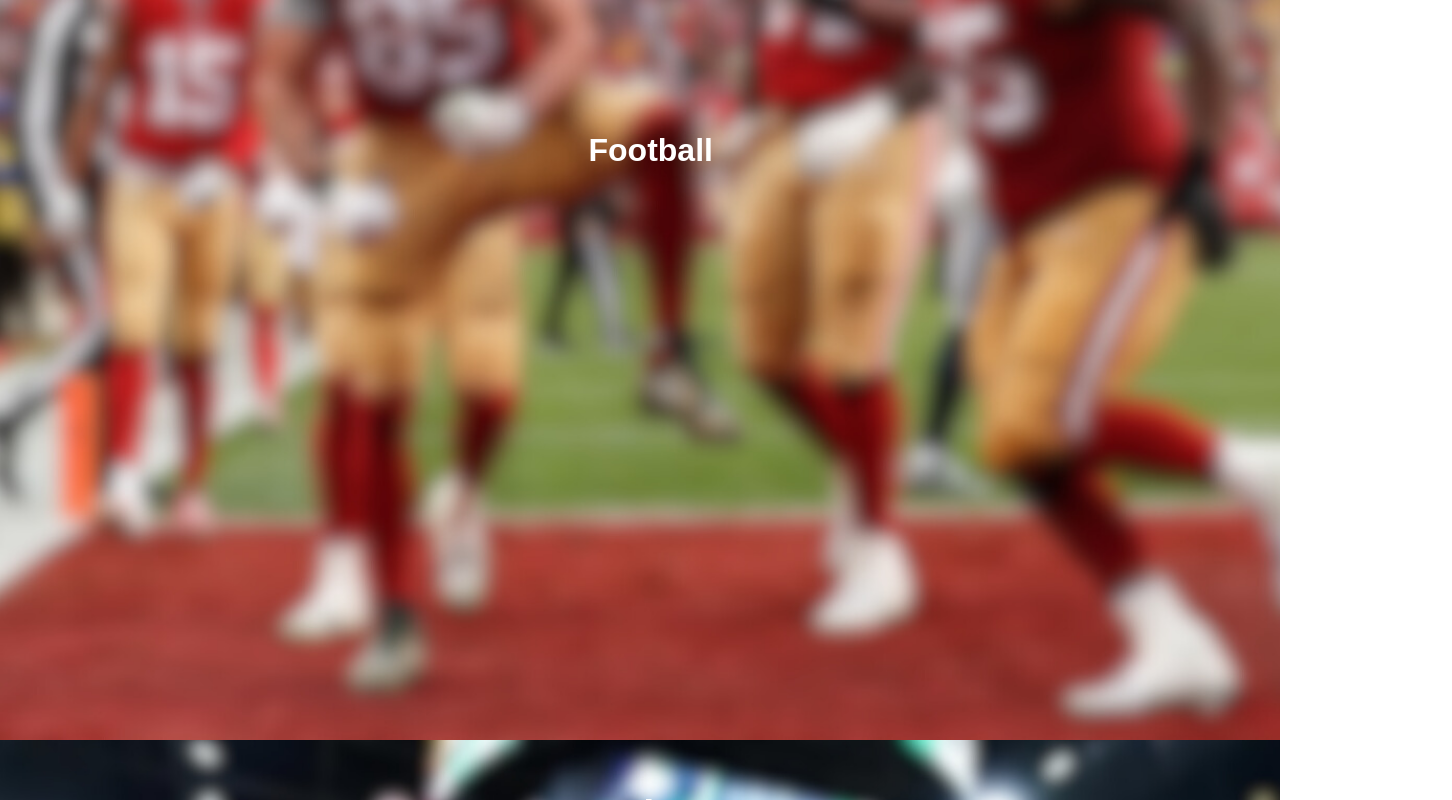
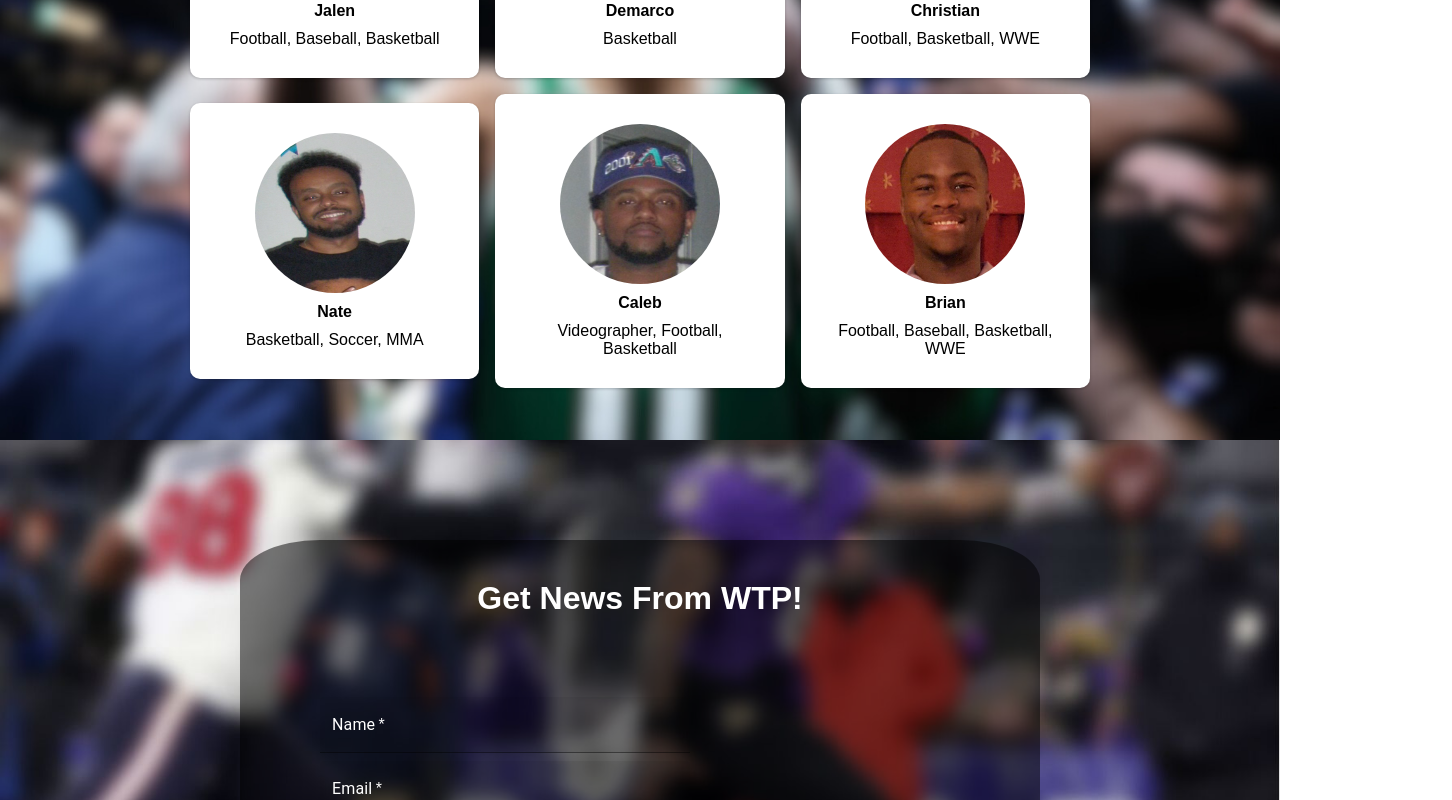
Before and after one commit to Al3xand3r11/WhatsthePlay-app, a React (Vite) app: page / in a window 1280 px wide. Shown: the part 1460-2260 px from the top of the page, 1452 px wide, since content can reach past the window. Built offline with nearby package versions, Linux system fonts and the light colour scheme.

Commit message:
temp remvoal of stats

```diff
--- a/index.html
+++ b/index.html
@@ -3,7 +3,7 @@
   <head>
     <meta charset="UTF-8" />
     <link rel="icon" type="image/png" href="/Wtplogo.png" />
-    <meta name="viewport" content="width=device-width, initial-scale=1.0" />
+    <meta name="viewport" content="width=device-width, initial-scale=1.0, user-scalable=no, shrink-to-fit=no, viewport-fit=cover" />
     <title>What's The Play Productions</title>
   </head>
   <body>
--- a/src/components/Contact/ContactStyled.js
+++ b/src/components/Contact/ContactStyled.js
@@ -4,7 +4,7 @@ export const ContactContainer = styled.div`
   display: flex;
   justify-content: center;
   align-items: center;
-  height: 800px;
+  height: 600px;
   position: relative;
   z-index: 1;
   flex-direction: column;
@@ -25,10 +25,8 @@ export const Image = styled.img`
 `
 
 export const ContactContent = styled.div`
-   z-index: 3;
   max-width: 1200px;
   position: absolute;
-  padding: 8px 24px;
   display: flex;
   flex-direction: column;
   align-items: center;
--- a/src/components/Stats/StatsStyled.js
+++ b/src/components/Stats/StatsStyled.js
@@ -3,9 +3,10 @@ import styled from "styled-components";
 export const StatsContainer = styled.div`
   display: flex;
   justify-content: center;
-  align-items: center;
+  align-items: flex-start;
   height: 1100px;
   position: relative;
+  flex-direction: column;
   z-index: 1;
 
   @media screen and (max-width: 768px) {
@@ -16,6 +17,25 @@ export const StatsContainer = styled.div`
   }
 `;
 
+export const StatsWrapper = styled.div`
+  max-width: 1000px;
+  margin: 0 auto;
+  display: grid;
+  grid-template-columns: 1fr 1fr 1fr;
+  align-items: center;
+  grid-gap: 100px;
+  padding: 0 100px;
+
+  @media screen and (max-width: 1000px) {
+    grid-template-columns: 1fr 1fr;
+  }
+
+  @media screen and (max-width: 768px) {
+    grid-template-columns: 1fr;
+    padding: 0 20px;
+  }
+`
+
 export const Image = styled.img`
   width: 100%;
   height: 100%;
@@ -24,15 +44,9 @@ export const Image = styled.img`
 `;
 
 export const StatsContent = styled.div`
-  z-index: 3;
-  max-width: 1200px;
   position: absolute;
-  padding: 8px 24px;
-  display: flex;
-  flex-direction: column;
-  align-items: center;
 `;
 
 export const StatsH1 = styled.h1`
-  color: white
+  color: white;
 `
--- a/src/components/Stats/index.jsx
+++ b/src/components/Stats/index.jsx
@@ -3,28 +3,37 @@ import {
     StatsContainer,
     StatsContent,
     StatsH1,
+    StatsWrapper,
 } from "./StatsStyled";
 import ApiBackground from '../../images/ApiBackground.png'
 import YoutubeClip from "../YouTubeVids/YoutubeVid";
-import { Stack } from "@mui/system";
 import YoutubeBball from "../YouTubeVids/YoutubeVidBball";
 import YoutubeSpotlight from "../YouTubeVids/YoutubeVidSpot";
+import { Stack } from "@mui/system";
+import { useBreakpointMatch } from "../../utils/hooks/useBreakpointMatch";
 
 const Stats = () => {
+    const isCompact = useBreakpointMatch('md');
     return (
         <StatsContainer id="Stats">
             <Image src={ApiBackground}/>
             <StatsContent>
-                <Stack direction="row" spacing={75} paddingBottom={10}>
+                <StatsWrapper>
+                <Stack direction={isCompact ? 'column' : 'row'} >
+                    <Stack alignItems='center' >
                     <StatsH1>Basketball</StatsH1>
+                    <YoutubeBball/>
+                    </Stack>
+                    <Stack alignItems='center'>
                     <StatsH1>Football</StatsH1>
+                    <YoutubeClip/>
+                    </Stack>
+                    <Stack  alignItems='center'>
                     <StatsH1>Spotlight</StatsH1>
+                    <YoutubeSpotlight/>
+                    </Stack>
                 </Stack>
-                <Stack direction="row" spacing={10}>
-                <YoutubeBball/>
-                <YoutubeClip/>
-                <YoutubeSpotlight/>
-                </Stack>
+                </StatsWrapper>
             </StatsContent>
         </StatsContainer>
     );
--- a/src/components/YouTubeVids/YoutubeVid.jsx
+++ b/src/components/YouTubeVids/YoutubeVid.jsx
@@ -4,15 +4,15 @@ import YouTube from 'react-youtube';
 class YoutubeClip extends React.Component {
     render() {
         const options = {
-            height: '390',
-            width: '640',
+            height: '350',
+            width: '500',
             playerVars: {
-                autoplay: 1,
+                autoplay: 0,
                 controls: 1,
             },
         };
 
-        return <YouTube videoId="xA9_q06dEc0" options={options} onReady={this._onReady} id="video"  />;
+        return <YouTube videoId="xA9_q06dEc0" opts={options} onReady={this._onReady} id="video"  />;
     }
 
     _onReady(event){
--- a/src/components/YouTubeVids/YoutubeVidBball.jsx
+++ b/src/components/YouTubeVids/YoutubeVidBball.jsx
@@ -4,15 +4,15 @@ import YouTube from 'react-youtube';
 class YoutubeBball extends React.Component {
     render() {
         const options = {
-            height: '390',
-            width: '640',
+            height: '350',
+            width: '500',
             playerVars: {
-                autoplay: 1,
+                autoplay: 0,
                 controls: 1,
             },
         };
 
-        return <YouTube videoId="3QJSbjZcxn4" options={options} onReady={this._onReady} id="video"  />;
+        return <YouTube videoId="3QJSbjZcxn4" opts={options} onReady={this._onReady} id="video"  />;
     }
 
     _onReady(event){
--- a/src/components/YouTubeVids/YoutubeVidSpot.jsx
+++ b/src/components/YouTubeVids/YoutubeVidSpot.jsx
@@ -4,15 +4,15 @@ import YouTube from 'react-youtube';
 class YoutubeSpotlight extends React.Component {
     render() {
         const options = {
-            height: '390',
-            width: '640',
+            height: '350',
+            width: '500',
             playerVars: {
-                autoplay: 1,
+                autoplay: 0,
                 controls: 1,
             },
         };
 
-        return <YouTube videoId="6yIr3vACPN0" options={options} onReady={this._onReady} id="video"  />;
+        return <YouTube videoId="6yIr3vACPN0" opts={options} onReady={this._onReady} id="video"  />;
     }
 
     _onReady(event){
--- a/src/index.css
+++ b/src/index.css
@@ -11,3 +11,8 @@ code {
   font-family: source-code-pro, Menlo, Monaco, Consolas, 'Courier New',
     monospace;
 }
+
+html, body {
+  height: 100vh;
+  width: 100vw;
+}
--- a/src/pages/index.jsx
+++ b/src/pages/index.jsx
@@ -3,7 +3,6 @@ import HeroSection from "../components/Info";
 import NavBar from "../components/NavBar";
 import Contact from "../components/Contact";
 import Members from "../components/Members";
-import Stats from "../components/Stats";
 
 const Home = () => {
     const [isOpen, setIsOpen] = useState(false);
@@ -15,7 +14,6 @@ const Home = () => {
         <>
             <NavBar toggle={toggle} />
             <HeroSection />
-            <Stats />
             <Members />
             <Contact />
         </>
--- /dev/null
+++ b/src/utils/hooks/useBreakpointMatch.js
@@ -0,0 +1,6 @@
+import { useMediaQuery, useTheme } from "@mui/material";
+
+export function useBreakpointMatch(){
+    const theme = useTheme();
+    return useMediaQuery(theme.breakpoints.down());
+}
```
